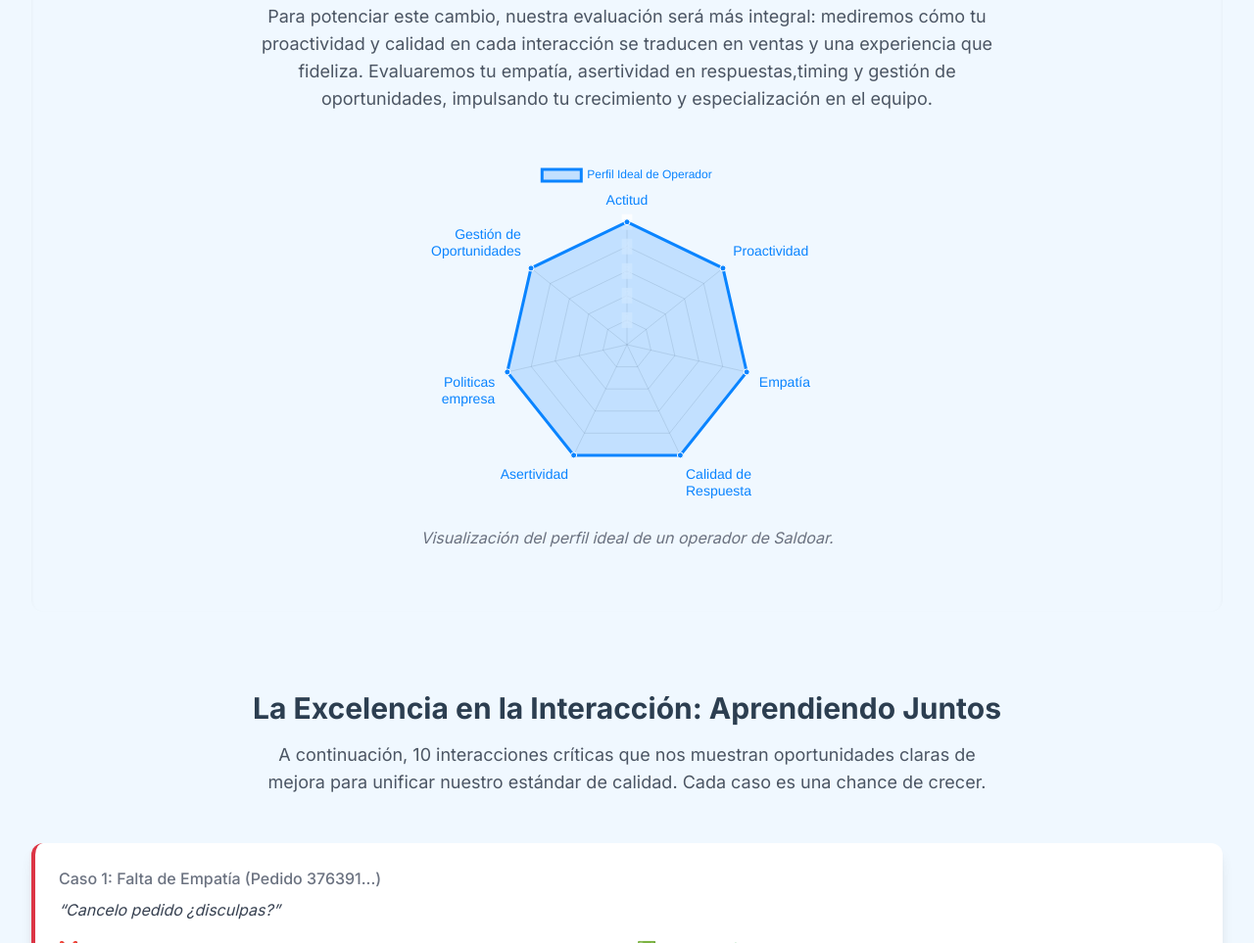
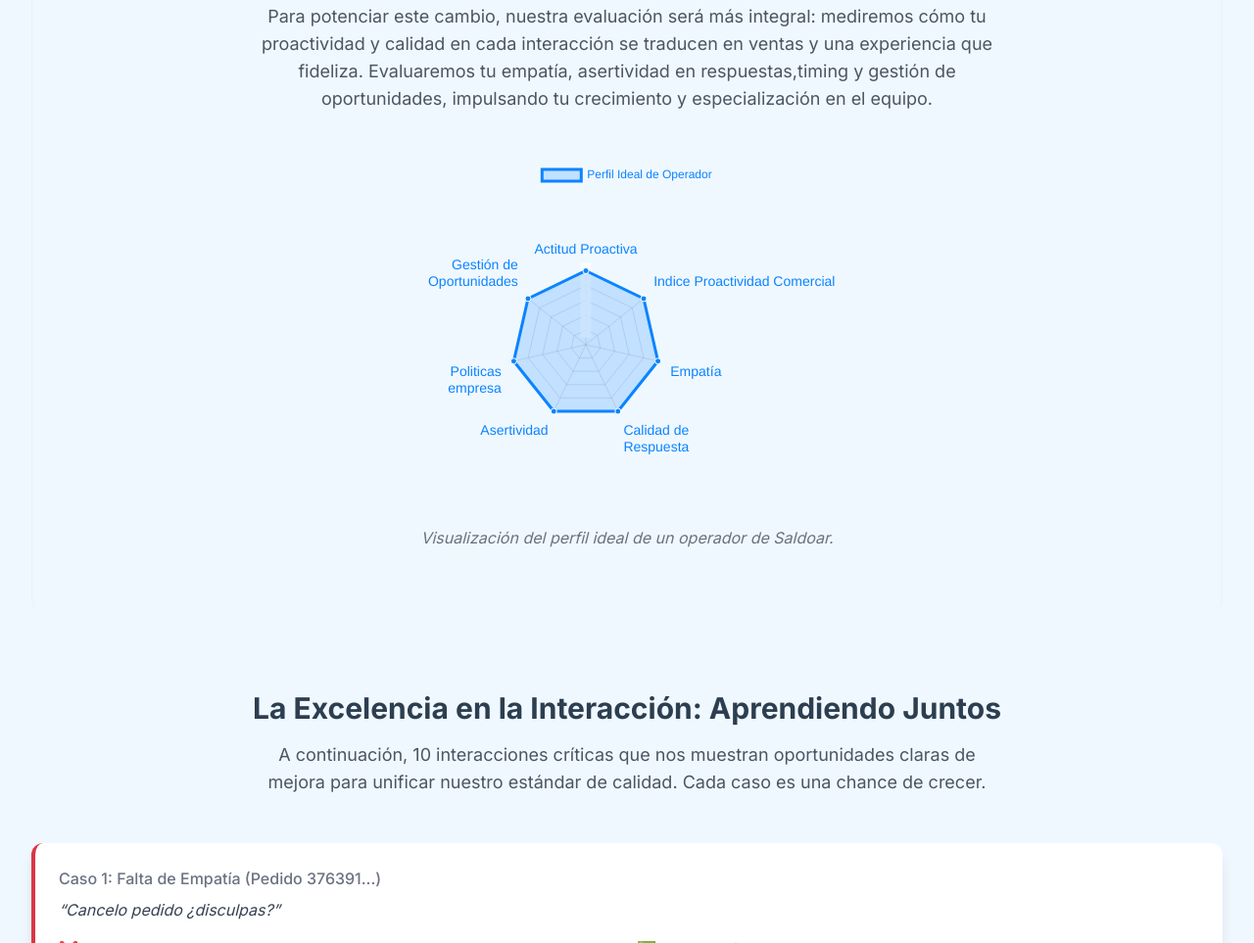
Before and after one commit to lkswally/SalesSupport.github.io, a plain HTML site: page index.html in a window 1280 px wide. Shown: the part 945-1908 px from the top of the page at 98% size. Drawn offline with nearby package versions, Linux system fonts and the light colour scheme.

Commit message:
Update index.html

```diff
--- a/index.html
+++ b/index.html
@@ -302,8 +302,8 @@
         const ctx = document.getElementById('kpiRadarChart');
         const kpiData = {
             labels: [
-                'Actitud',
-                'Proactividad',
+                'Actitud Proactiva',
+                'Indice Proactividad Comercial',
                 'Empatía',
                 ['Calidad de', 'Respuesta'],
                 'Asertividad',
```
